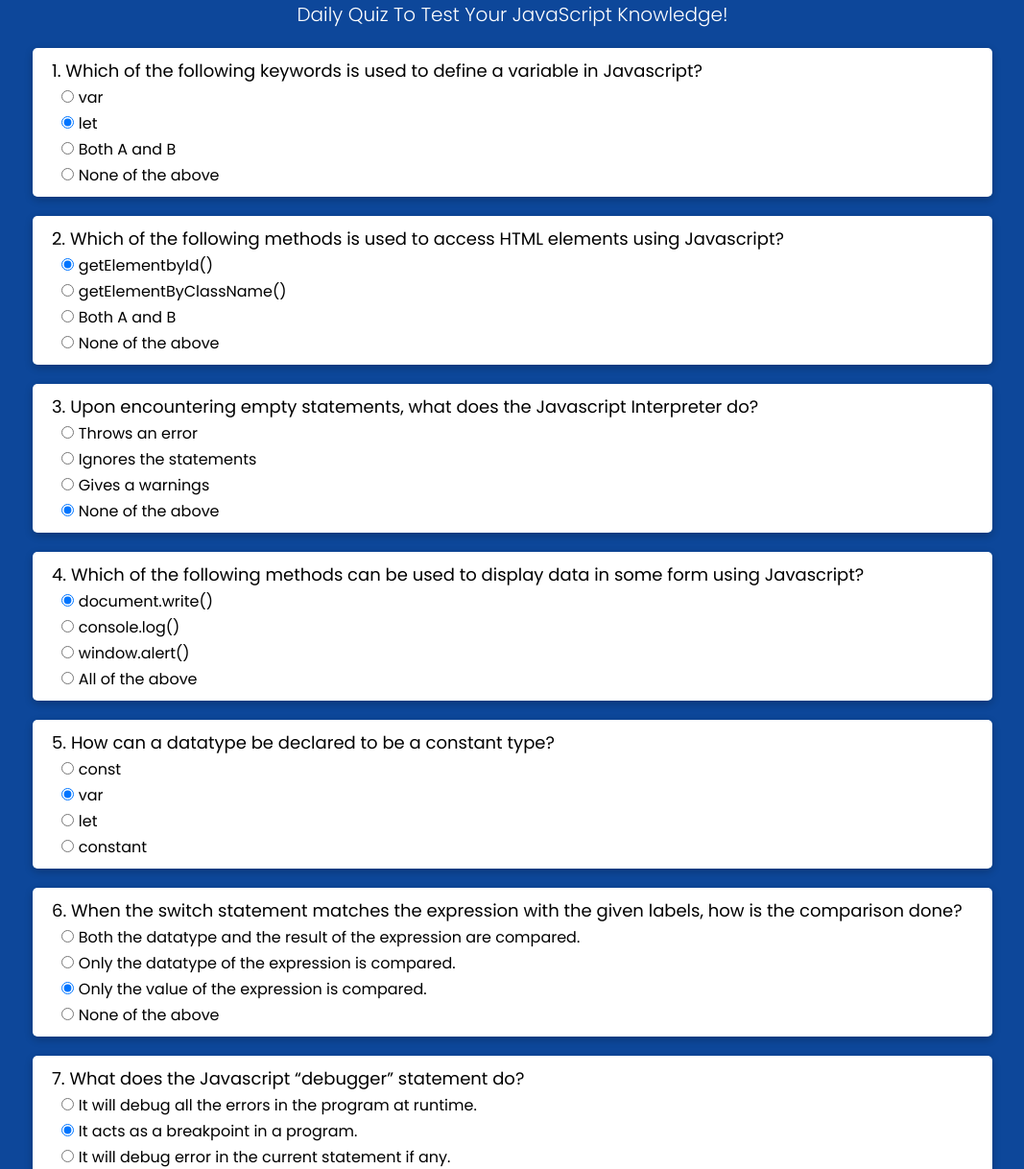
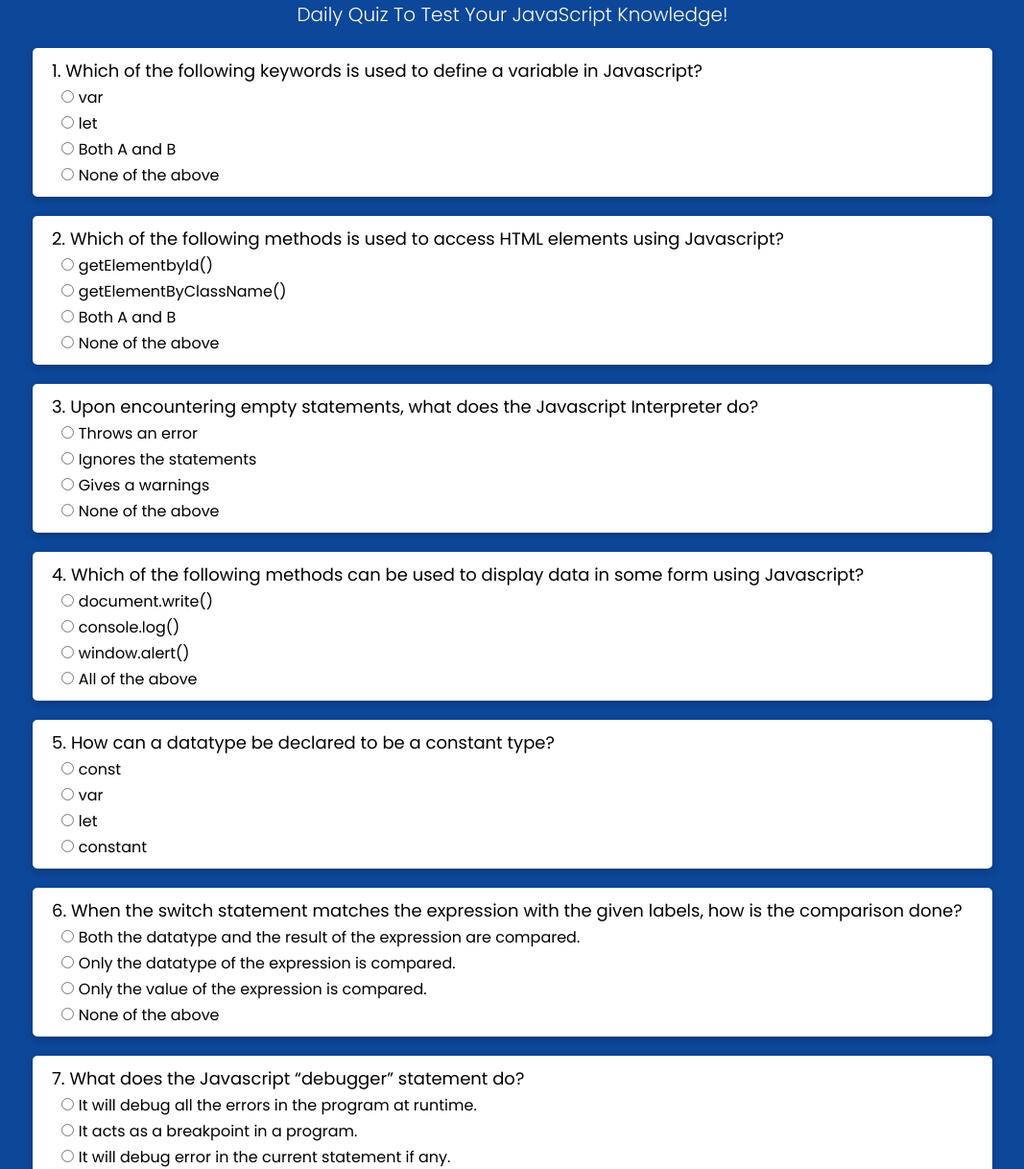
Before and after one commit to DubeyKSandeep/quiz-js, a plain HTML site: page index.html in a window 1280 px wide. Shown: the part 85-1303 px from the top of the page at 96% size, without its empty margins (106-1173 px from the left). Drawn offline with nearby package versions, Linux system fonts and the light colour scheme.

Commit message:
Added gitignore snd changes in index file

```diff
--- a/index.html
+++ b/index.html
@@ -29,7 +29,7 @@
                             <label for="">var</label>
                         </div>
                         <div class="option">
-                            <input type="radio" name="q1" value="B" checked>
+                            <input type="radio" name="q1" value="B">
                             <label for="">let</label>
                         </div>
                         <div class="option">
@@ -44,7 +44,7 @@
                     <div class="question">
                         <p>2. Which of the following methods is used to access HTML elements using Javascript?</p>
                         <div class="option">
-                            <input type="radio" name="q2" value="A" checked>
+                            <input type="radio" name="q2" value="A">
                             <label for="">getElementbyId()</label>
                         </div>
                         <div class="option">
@@ -75,7 +75,7 @@
                             <label for="">Gives a warnings</label>
                         </div>
                         <div class="option">
-                            <input type="radio" name="q3" value="D" checked>
+                            <input type="radio" name="q3" value="D">
                             <label for="">None of the above</label>
                         </div>
                     </div>
@@ -83,7 +83,7 @@
                         <p>4.
                             Which of the following methods can be used to display data in some form using Javascript?</p>
                         <div class="option">
-                            <input type="radio" name="q4" value="A" checked>
+                            <input type="radio" name="q4" value="A">
                             <label for="">document.write()</label>
                         </div>
                         <div class="option">
@@ -106,7 +106,7 @@
                             <label for="">const</label>
                         </div>
                         <div class="option">
-                            <input type="radio" name="q5" value="B" checked>
+                            <input type="radio" name="q5" value="B">
                             <label for="">var</label>
                         </div>
                         <div class="option">
@@ -129,7 +129,7 @@
                             <label for="">Only the datatype of the expression is compared.</label>
                         </div>
                         <div class="option">
-                            <input type="radio" name="q6" value="C" checked>
+                            <input type="radio" name="q6" value="C">
                             <label for="">Only the value of the expression is compared.</label>
                         </div>
                         <div class="option">
@@ -144,7 +144,7 @@
                             <label for="">It will debug all the errors in the program at runtime.</label>
                         </div>
                         <div class="option">
-                            <input type="radio" name="q7" value="B" checked>
+                            <input type="radio" name="q7" value="B">
                             <label for="">It acts as a breakpoint in a program.</label>
                         </div>
                         <div class="option">
```
Also changed, not shown: 1 other file.
